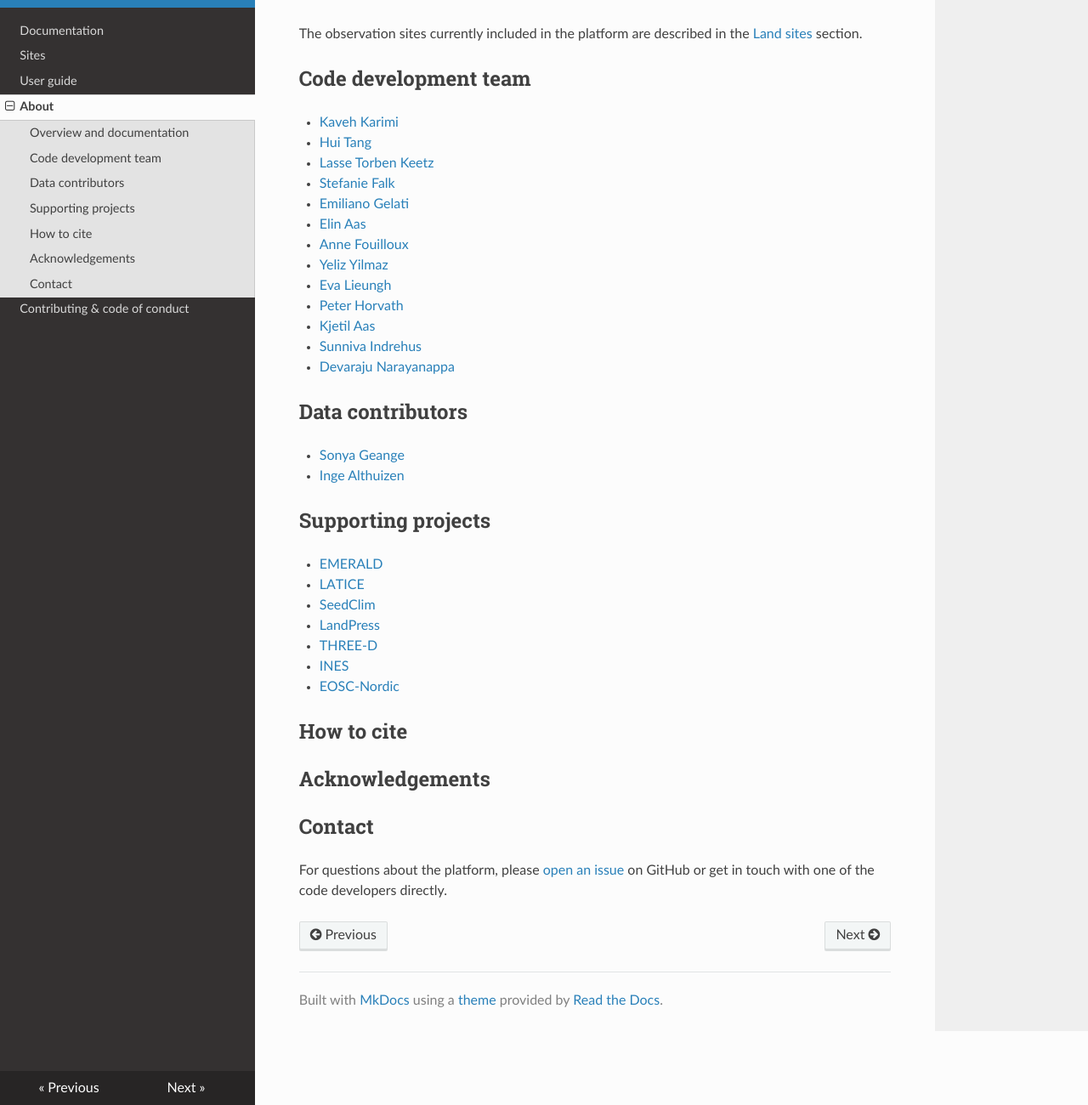
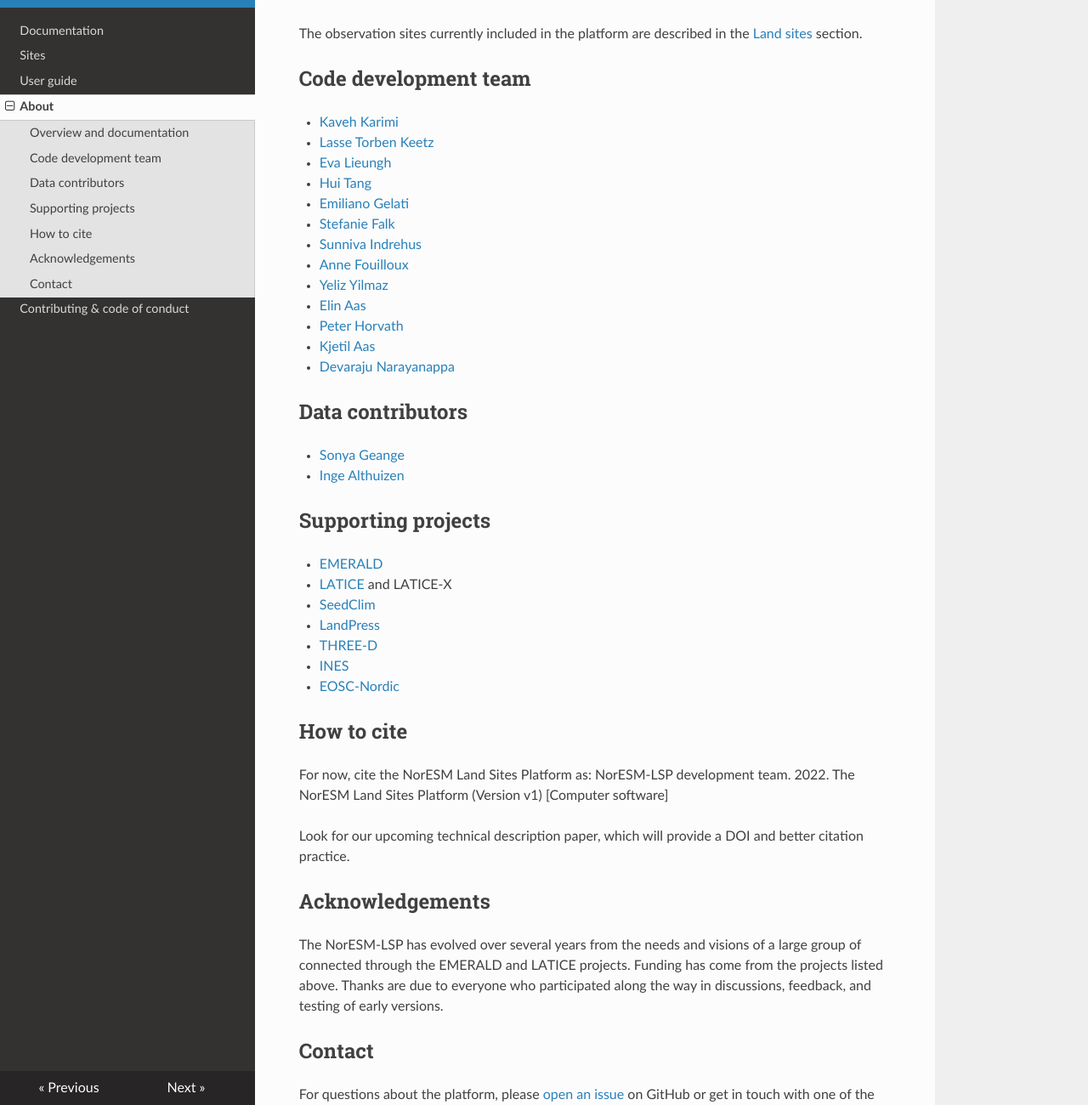
Before and after one commit to NorESMhub/noresm-land-sites-platform, an MkDocs documentation site: the page built from docs/about.md, in a window 1280 px wide and 1400 px high, scrolled down 1324 px, cut to the strip 100-1400 px from the top of the window. Shown: the whole strip at 85% size. Built offline with MkDocs 1.6.1, drawn with Linux system fonts in a browser that asks for light colours; nearby versions of some CDN libraries.

Commit message:
add citation and acknowledgement text

```diff
--- a/docs/about.md
+++ b/docs/about.md
@@ -17,17 +17,17 @@
 
 ## Code development team
 * [Kaveh Karimi](https://github.com/ka7eh)
+* [Lasse Torben Keetz](https://github.com/lasseke)
+* [Eva Lieungh](https://github.com/evalieungh)
 * [Hui Tang](https://github.com/huitang-earth)
-* [Lasse Torben Keetz](https://github.com/lasseke)
+* [Emiliano Gelati](https://github.com/emiliano-gelati)
 * [Stefanie Falk](https://github.com/ziu1986)
-* [Emiliano Gelati](https://github.com/emiliano-gelati)
-* [Elin Aas](https://github.com/ecaas)
+* [Sunniva Indrehus](https://github.com/sunnivin)
 * [Anne Fouilloux](https://github.com/annefou)
 * [Yeliz Yilmaz](https://github.com/yelizy)
-* [Eva Lieungh](https://github.com/evalieungh)
+* [Elin Aas](https://github.com/ecaas)
 * [Peter Horvath](https://github.com/peterhor)
 * [Kjetil Aas](https://github.com/kjetilaas)
-* [Sunniva Indrehus](https://github.com/sunnivin)
 * [Devaraju Narayanappa](https://github.com/devarajun)
 
 ## Data contributors
@@ -36,7 +36,7 @@
 
 ## Supporting projects
 * [EMERALD](https://www.mn.uio.no/geo/english/research/projects/emerald/)
-* [LATICE](https://www.mn.uio.no/geo/english/research/groups/latice/)
+* [LATICE](https://www.mn.uio.no/geo/english/research/groups/latice/) and LATICE-X
 * [SeedClim](https://www.uib.no/en/rg/EECRG/55395/seedclim)
 * [LandPress](https://www.uib.no/en/rg/EECRG/95156/landpress)
 * [THREE-D](https://www.uib.no/en/rg/EECRG/126712/three-d)
@@ -44,9 +44,13 @@
 * [EOSC-Nordic](https://www.eosc-nordic.eu/)
 
 ## How to cite
+For now, cite the NorESM Land Sites Platform as: NorESM-LSP development team. 2022. The NorESM Land Sites Platform (Version v1) [Computer software]
+
+Look for our upcoming technical description paper, which will provide a DOI and better citation practice.
 
 ## Acknowledgements
+The NorESM-LSP has evolved over several years from the needs and visions of a large group of connected through the EMERALD and LATICE projects. Funding has come from the projects listed above. Thanks are due to everyone who participated along the way in discussions, feedback, and testing of early versions.
 
 ## Contact
 
-For questions about the platform, please [open an issue](https://github.com/NorESMhub/noresm-land-sites-platform/issues/new) on GitHub or get in touch with one of the code developers directly.
+For questions about the platform, please [open an issue](https://github.com/NorESMhub/noresm-land-sites-platform/issues/) on GitHub or get in touch with one of the code developers directly.
```
